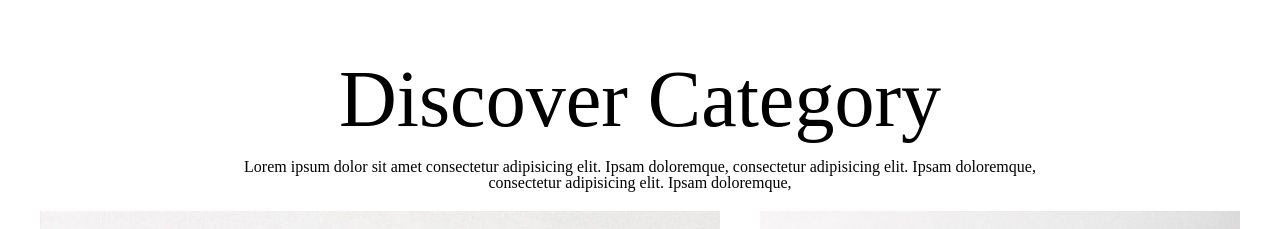
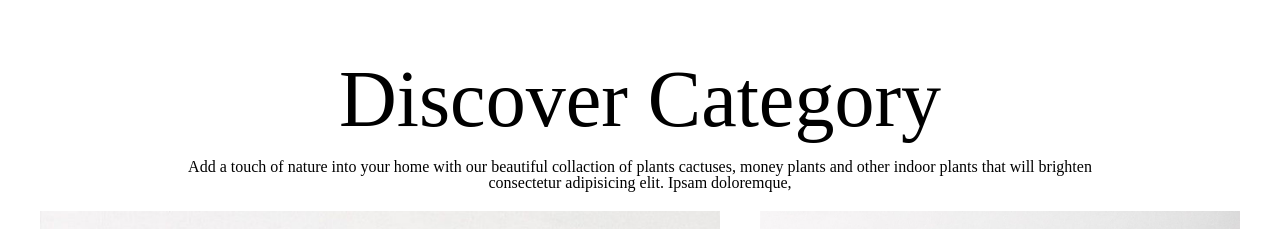
Before and after one commit to khmaladze-tiko/final-project, a website: page index.html in a window 1280 px wide. Shown: the part 2440-2669 px from the top of the page. Drawn offline with Linux system fonts and the light colour scheme.

Commit message:
some changes html

```diff
--- a/index.html
+++ b/index.html
@@ -177,7 +177,7 @@
             <section class="section4 container">
                 <div>
                     <h2 class="category">Discover Category</h2>
-                    <h3 class="category-text">Lorem ipsum dolor sit amet consectetur adipisicing elit. Ipsam doloremque, consectetur adipisicing elit. Ipsam doloremque,</h3>
+                    <h3 class="category-text">Add a touch of nature into your home with our beautiful collaction of plants cactuses, money plants and other indoor plants that will brighten</h3>
                     <h3 class="category-text2">consectetur adipisicing elit. Ipsam doloremque,</h3>
                 </div>
                 <div class="flex">
```
